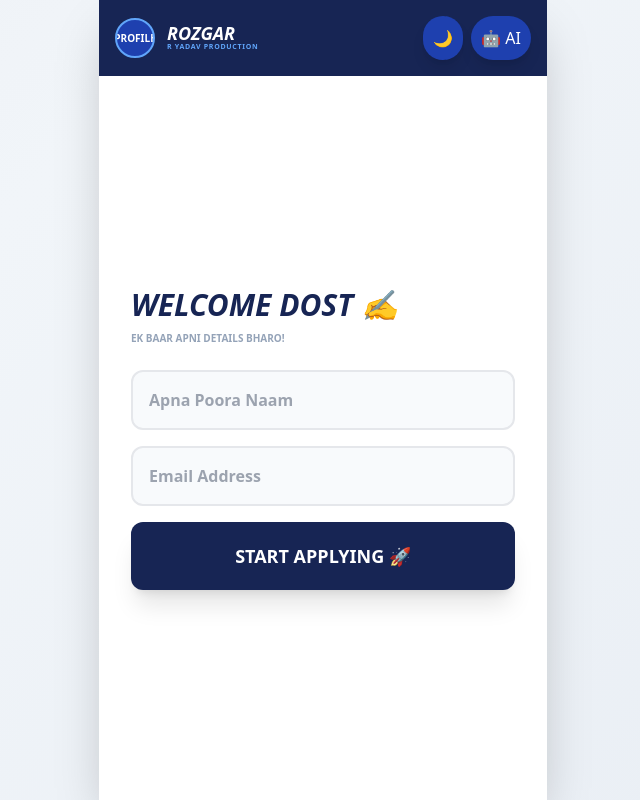
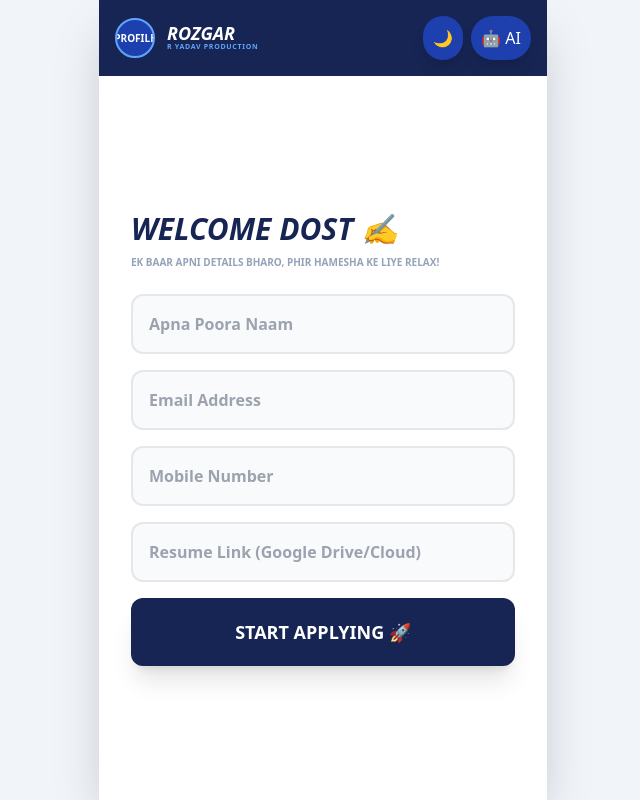
Before and after one commit to rahulraj38019-code/ROJGAR-, a Flask app: page / in a window 1280 px wide. Shown: the whole page, without its empty margins (317-957 px from the left). Run offline with Flask 3, Linux system fonts and the light colour scheme; some libraries are stand-ins or nearby versions.

Commit message:
Update index.html

```diff
--- a/templates/index.html
+++ b/templates/index.html
@@ -5,87 +5,34 @@
     <meta name="viewport" content="width=device-width, initial-scale=1.0">
     <title>ROZGAR AI - R YADAV PRODUCTION</title>
     <script src="https://cdn.tailwindcss.com"></script>
+    <link rel="stylesheet" href="/static/style.css">
     <style>
-        /* --- ALL PREMIUM STYLES START --- */
-        :root {
-            --bg-main: #f0f4f8;
-            --glass: rgba(255, 255, 255, 0.9);
-            --primary-gradient: linear-gradient(135deg, #1e3a8a 0%, #3b82f6 100%);
-            --accent-gold: #fbbf24;
-            --text-dark: #0f172a;
-            --card-bg: rgba(255, 255, 255, 0.9);
-        }
-
-        .dark-mode {
-            --bg-main: #0f172a;
-            --glass: rgba(30, 41, 59, 0.8);
-            --text-dark: #f8fafc;
-            --card-bg: #1e293b;
-        }
-
-        body {
-            background: linear-gradient(-45deg, #e2e8f0, #f1f5f9, #dee2e6, #f8fafc);
-            background-size: 400% 400%;
-            animation: gradientBG 15s ease infinite;
-            font-family: 'Inter', sans-serif;
-            transition: all 0.5s ease;
-        }
-
-        body.dark-mode {
-            background: linear-gradient(-45deg, #020617, #0f172a, #1e1b4b, #020617);
-        }
-
-        @keyframes gradientBG {
-            0% { background-position: 0% 50%; }
-            50% { background-position: 100% 50%; }
-            100% { background-position: 0% 50%; }
-        }
-
-        .job-card {
-            background: var(--card-bg);
-            backdrop-filter: blur(12px);
-            border: 1px solid rgba(255, 255, 255, 0.2);
-            box-shadow: 0 8px 32px 0 rgba(0, 0, 0, 0.1);
-            border-radius: 28px !important;
-            transition: all 0.3s cubic-bezier(0.4, 0, 0.2, 1);
-        }
-
-        .dark-mode .job-card { border: 1px solid rgba(255, 255, 255, 0.05); color: white; }
-
-        .active-btn {
-            background: var(--primary-gradient) !important;
-            color: white !important;
-            box-shadow: 0 10px 20px -5px rgba(59, 130, 246, 0.5);
-            border: none !important;
-        }
-
-        .active-sub-btn {
-            background: linear-gradient(90deg, #f59e0b, #fbbf24) !important;
-            color: #000 !important;
-            font-weight: 800 !important;
-            box-shadow: 0 5px 15px rgba(245, 158, 11, 0.3);
-        }
-
-        .dark-mode #app-container, .dark-mode #profile-ui, .dark-mode #chat-ui, .dark-mode #dash-view {
-            background: var(--bg-main) !important;
-            color: white !important;
-        }
-
-        .dark-mode .bg-white, .dark-mode .bg-slate-50 { background-color: transparent !important; }
-        .dark-mode input { background: #1e293b !important; color: white !important; border: 1px solid #334155 !important; }
-
+        .no-scrollbar::-webkit-scrollbar { display: none; }
+        .active-btn { background: #172554 !important; color: white !important; transform: scale(1.05); box-shadow: 0 10px 20px rgba(23, 37, 84, 0.3); }
+        .active-sub-btn { background: #fbbf24 !important; color: black !important; border-color: #fbbf24 !important; font-weight: 900; }
         .marquee-live { animation: scroll 20s linear infinite; }
         @keyframes scroll { from { transform: translateX(100%); } to { transform: translateX(-100%); } }
-        /* --- ALL PREMIUM STYLES END --- */
+        .job-card { transition: all 0.3s cubic-bezier(0.4, 0, 0.2, 1); border-radius: 2rem !important; }
+        .job-card:hover { transform: translateY(-8px); box-shadow: 0 20px 25px -5px rgba(0, 0, 0, 0.1); }
+        .live-tag { animation: pulse 2s infinite; }
+        @keyframes pulse { 0% { opacity: 1; } 50% { opacity: 0.5; } 100% { opacity: 1; } }
+
+        .float-btn { animation: bounce 3s infinite; }
+        @keyframes bounce { 0%, 100% { transform: translateY(0); } 50% { transform: translateY(-5px); } }
+
+        #floating-support { touch-action: none; user-select: none; }
+
+        /* Dark Mode Transition */
+        body { transition: background-color 0.3s, color 0.3s; }
     </style>
 </head>
-<body class="bg-slate-100 font-sans overflow-x-hidden transition-colors duration-300">
+<body class="bg-slate-100 font-sans overflow-x-hidden">
 
     <div id="app-container" class="max-w-md mx-auto min-h-screen bg-white shadow-2xl flex flex-col relative">
 
         <div class="p-4 bg-blue-950 text-white flex justify-between items-center sticky top-0 z-50">
             <div class="flex items-center gap-3">
-                <div onclick="showProfile()" class="w-10 h-10 rounded-full bg-blue-800 border-2 border-blue-400 overflow-hidden cursor-pointer flex items-center justify-center font-black text-[10px] uppercase">Profile</div>
+                <div id="nav-pfp" onclick="showProfile()" class="w-10 h-10 rounded-full bg-blue-800 border-2 border-blue-400 overflow-hidden cursor-pointer flex items-center justify-center font-black text-[10px] uppercase">Profile</div>
                 <div>
                     <h1 class="text-lg font-black italic uppercase leading-none">ROZGAR</h1>
                     <p class="text-[7px] font-bold text-blue-400 uppercase tracking-widest">R YADAV PRODUCTION</p>
@@ -104,7 +51,7 @@
                 </div>
             </div>
 
-            <div class="p-3 grid grid-cols-2 gap-3 bg-white border-b shadow-sm">
+            <div class="p-3 grid grid-cols-2 gap-3 bg-white border-b shadow-sm main-tabs">
                 <button id="master-govt" onclick="switchMaster('govt')" class="py-4 border-2 border-blue-950 rounded-2xl text-[10px] font-black uppercase flex flex-col items-center gap-1 active-btn">
                     <span>🏛️ Government</span>
                 </button>
@@ -114,44 +61,76 @@
             </div>
 
             <div id="filter-tabs" class="bg-slate-50 p-3 flex gap-2 overflow-x-auto no-scrollbar border-b"></div>
+
             <div id="results-box" class="p-4 space-y-6 bg-slate-50 flex-1 pb-32"></div>
+
+            <div id="load-more-div" class="p-6 text-center hidden">
+                <button onclick="loadMore()" class="bg-blue-950 text-white px-10 py-4 rounded-2xl font-black text-[10px] uppercase shadow-2xl">Load More Data ⬇️</button>
+            </div>
+
             <div id="loader" class="hidden text-center py-10 font-black text-blue-900 text-[10px] animate-pulse">FETCHING LIVE DATA...</div>
+        </div>
+
+        <div id="floating-support" class="fixed bottom-6 right-6 flex flex-col gap-3 z-[4000] hidden cursor-move">
+            <a href="https://www.instagram.com/___rahul_yadav_._" target="_blank" class="float-btn flex items-center gap-2 bg-gradient-to-tr from-yellow-400 via-red-500 to-purple-600 text-white pl-4 pr-2 py-2 rounded-full shadow-2xl border-2 border-white active:scale-90 transition">
+                <span class="text-[9px] font-black uppercase tracking-tight">Follow On Insta</span>
+                <img src="https://upload.wikimedia.org/wikipedia/commons/e/e7/Instagram_logo_2016.svg" class="w-8 h-8 bg-white rounded-full p-1.5">
+            </a>
+
+            <a href="https://chat.whatsapp.com/JOvQploZdepGZEQgMpYcmv" target="_blank" class="float-btn flex items-center gap-2 bg-blue-600 text-white pl-4 pr-2 py-2 rounded-full shadow-2xl border-2 border-white active:scale-90 transition" style="animation-delay: 0.3s;">
+                <span class="text-[9px] font-black uppercase tracking-tight">VIP Group</span>
+                <img src="https://upload.wikimedia.org/wikipedia/commons/6/6b/WhatsApp.svg" class="w-8 h-8 bg-white rounded-full p-1">
+            </a>
+
+            <a href="https://whatsapp.com/channel/0029VbCL3cTElagwBiU2aJ2N" target="_blank" class="float-btn flex items-center gap-2 bg-emerald-500 text-white pl-4 pr-2 py-2 rounded-full shadow-2xl border-2 border-white active:scale-90 transition" style="animation-delay: 0.6s;">
+                <span class="text-[9px] font-black uppercase tracking-tight">Help Center</span>
+                <img src="https://upload.wikimedia.org/wikipedia/commons/6/6b/WhatsApp.svg" class="w-8 h-8 bg-white rounded-full p-1">
+            </a>
         </div>
 
         <div id="login-view" class="p-8 flex-1 flex flex-col justify-center bg-white hidden">
             <h2 class="text-3xl font-black mb-2 italic uppercase text-blue-950">Welcome Dost ✍️</h2>
-            <p class="text-[10px] font-bold text-slate-400 mb-6 uppercase">Ek baar apni details bharo!</p>
+            <p class="text-[10px] font-bold text-slate-400 mb-6 uppercase">Ek baar apni details bharo, phir hamesha ke liye relax!</p>
             <div class="space-y-4">
-                <input id="un" type="text" placeholder="Apna Poora Naam" class="w-full p-4 rounded-xl border-2 font-bold outline-none bg-slate-50">
-                <input id="ue" type="email" placeholder="Email Address" class="w-full p-4 rounded-xl border-2 font-bold outline-none bg-slate-50">
-                <button onclick="doLogin()" class="w-full bg-blue-950 text-white p-5 rounded-xl font-black text-lg shadow-xl uppercase">Start Applying 🚀</button>
-            </div>
-        </div>
-
-        <div id="floating-support" class="fixed bottom-6 right-6 flex flex-col gap-3 z-[4000] hidden">
-            <a href="https://www.instagram.com/___rahul_yadav_._" target="_blank" class="bg-gradient-to-tr from-yellow-400 via-red-500 to-purple-600 text-white px-4 py-2 rounded-full shadow-2xl border-2 border-white text-[9px] font-black uppercase">Follow On Insta</a>
-            <a href="https://chat.whatsapp.com/JOvQploZdepGZEQgMpYcmv" target="_blank" class="bg-blue-600 text-white px-4 py-2 rounded-full shadow-2xl border-2 border-white text-[9px] font-black uppercase">VIP Group</a>
+                <input id="un" type="text" placeholder="Apna Poora Naam" class="w-full p-4 rounded-xl border-2 font-bold outline-none bg-slate-50 focus:border-blue-950">
+                <input id="ue" type="email" placeholder="Email Address" class="w-full p-4 rounded-xl border-2 font-bold outline-none bg-slate-50 focus:border-blue-950">
+                <input id="u-phone" type="tel" placeholder="Mobile Number" class="w-full p-4 rounded-xl border-2 font-bold outline-none bg-slate-50 focus:border-blue-950">
+                <input id="u-resume" type="text" placeholder="Resume Link (Google Drive/Cloud)" class="w-full p-4 rounded-xl border-2 font-bold outline-none bg-slate-50 focus:border-blue-950">
+                <button onclick="doLogin()" class="w-full bg-blue-950 text-white p-5 rounded-xl font-black text-lg shadow-xl uppercase transition">Start Applying 🚀</button>
             </div>
         </div>
 
         <div id="profile-ui" class="fixed inset-0 bg-white z-[3000] hidden flex-col">
             <div class="p-5 bg-blue-950 text-white flex items-center justify-between">
-            <h2 class="font-black italic text-xl uppercase text-yellow-400">Profile</h2>
-            <button onclick="hideProfile()" class="text-[10px] font-black bg-white text-blue-950 px-5 py-2 rounded-xl">Close</button>
+                <h2 class="font-black italic text-xl uppercase tracking-tighter text-yellow-400">My Job Profile</h2>
+                <button onclick="hideProfile()" class="text-[10px] font-black bg-white text-blue-950 px-5 py-2 rounded-xl uppercase">Close</button>
             </div>
-        <div class="p-8 space-y-4">
-            <button onclick="clearData()" class="w-full bg-red-600 text-white p-4 rounded-xl font-black text-[10px] uppercase">Logout / Reset</button>
+            <div class="p-8 flex-1 space-y-4 overflow-y-auto">
+                <div class="p-6 bg-slate-50 rounded-3xl border-2 border-dashed border-slate-200">
+                    <p class="text-[10px] font-black text-slate-400 uppercase mb-4">Edit Your Details</p>
+                    <div class="space-y-4">
+                        <div><label class="text-[9px] font-black text-blue-950 uppercase">Name</label><input id="p-name-in" class="w-full p-3 bg-white border rounded-xl font-bold"></div>
+                        <div><label class="text-[9px] font-black text-blue-950 uppercase">Email</label><input id="p-email-in" class="w-full p-3 bg-white border rounded-xl font-bold"></div>
+                        <div><label class="text-[9px] font-black text-blue-950 uppercase">Mobile</label><input id="p-phone-in" class="w-full p-3 bg-white border rounded-xl font-bold"></div>
+                        <div><label class="text-[9px] font-black text-blue-950 uppercase">Resume Link</label><input id="p-resume-in" class="w-full p-3 bg-white border rounded-xl font-bold text-blue-600 underline"></div>
+                        <button onclick="updateProfile()" class="w-full bg-emerald-600 text-white py-4 rounded-xl font-black text-[10px] uppercase shadow-lg">Save & Update ✅</button>
+                    </div>
+                </div>
+                <button onclick="clearData()" class="w-full bg-red-600 text-white p-4 rounded-xl font-black text-[10px] uppercase mt-4">Logout / Reset App</button>
             </div>
         </div>
 
         <div id="chat-ui" class="fixed inset-0 bg-white z-[2000] hidden flex-col">
             <div class="p-5 bg-blue-950 text-white flex justify-between items-center"><h2 class="font-black italic text-xl">ROZGAR AI</h2><button onclick="hideChat()" class="text-[10px] bg-red-600 px-5 py-2 rounded-xl font-black uppercase">Close</button></div>
             <div id="msg-box" class="flex-1 p-5 overflow-y-auto space-y-4 bg-slate-50"></div>
-        <div class="p-4 border-t flex gap-2 bg-white"><input id="chat-in" type="text" placeholder="Pucho..." class="flex-1 p-4 bg-slate-100 rounded-2xl outline-none"><button onclick="sendChat()" class="bg-blue-950 text-white px-6 rounded-2xl font-black text-[10px]">ASK</button></div>
+            <div class="p-4 border-t flex gap-2 bg-white"><input id="chat-in" type="text" placeholder="Pucho kuch bhi..." class="flex-1 p-4 bg-slate-100 rounded-2xl outline-none font-bold text-sm"><button onclick="sendChat()" class="bg-blue-950 text-white px-6 rounded-2xl font-black text-[10px]">ASK</button></div>
+        </div>
     </div>
 
-    <script src="/static/script.js"></script>
+    <div id="toast" class="fixed bottom-10 left-1/2 -translate-x-1/2 bg-black text-white px-6 py-3 rounded-full text-[10px] font-bold uppercase hidden z-[5000] shadow-2xl">Details Copied! ✅</div>
+
     <script>
+        // --- DARK MODE LOGIC ---
         function toggleDarkMode() {
             const body = document.body;
             const btn = document.getElementById('dark-btn');
@@ -166,10 +145,12 @@
             }
         }
 
-        function clearData() { localStorage.clear(); location.reload(); }
-
+        // Apply theme on load
         window.addEventListener('DOMContentLoaded', () => {
-            if(localStorage.getItem('theme') === 'dark') { toggleDarkMode(); }
+            if(localStorage.getItem('theme') === 'dark') {
+                toggleDarkMode();
+            }
+            // Check Login
             if(localStorage.getItem('user_n')) {
                 document.getElementById('dash-view').classList.remove('hidden');
                 document.getElementById('floating-support').classList.remove('hidden');
@@ -177,6 +158,9 @@
                 document.getElementById('login-view').classList.remove('hidden');
             }
         });
+
+        // --- PURANA JS LOGIC START ---
+        // (Yahan apna baaki ka sara purana JS code paste kar do)
     </script>
 </body>
 </html>
```
Lines whose indentation alone changed are shown as unchanged.
